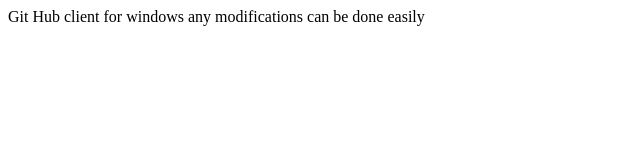
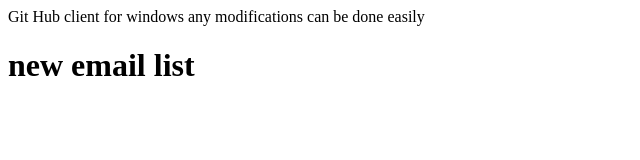
Before and after one commit to sivaram9999/gittestingproj2, a plain HTML site: page WebContent/index.html in a window 1280 px wide. Shown: the whole page, without its empty margins (0-640 px from the left). Drawn offline with Linux system fonts and the light colour scheme.

Commit message:
EMAILS LIST ADDED
email were added

```diff
--- a/WebContent/index.html
+++ b/WebContent/index.html
@@ -7,5 +7,6 @@
 <body>
 Git Hub client for windows
 any modifications can be done easily
+<h1>new email list</h1>
 </body>
 </html>
```
